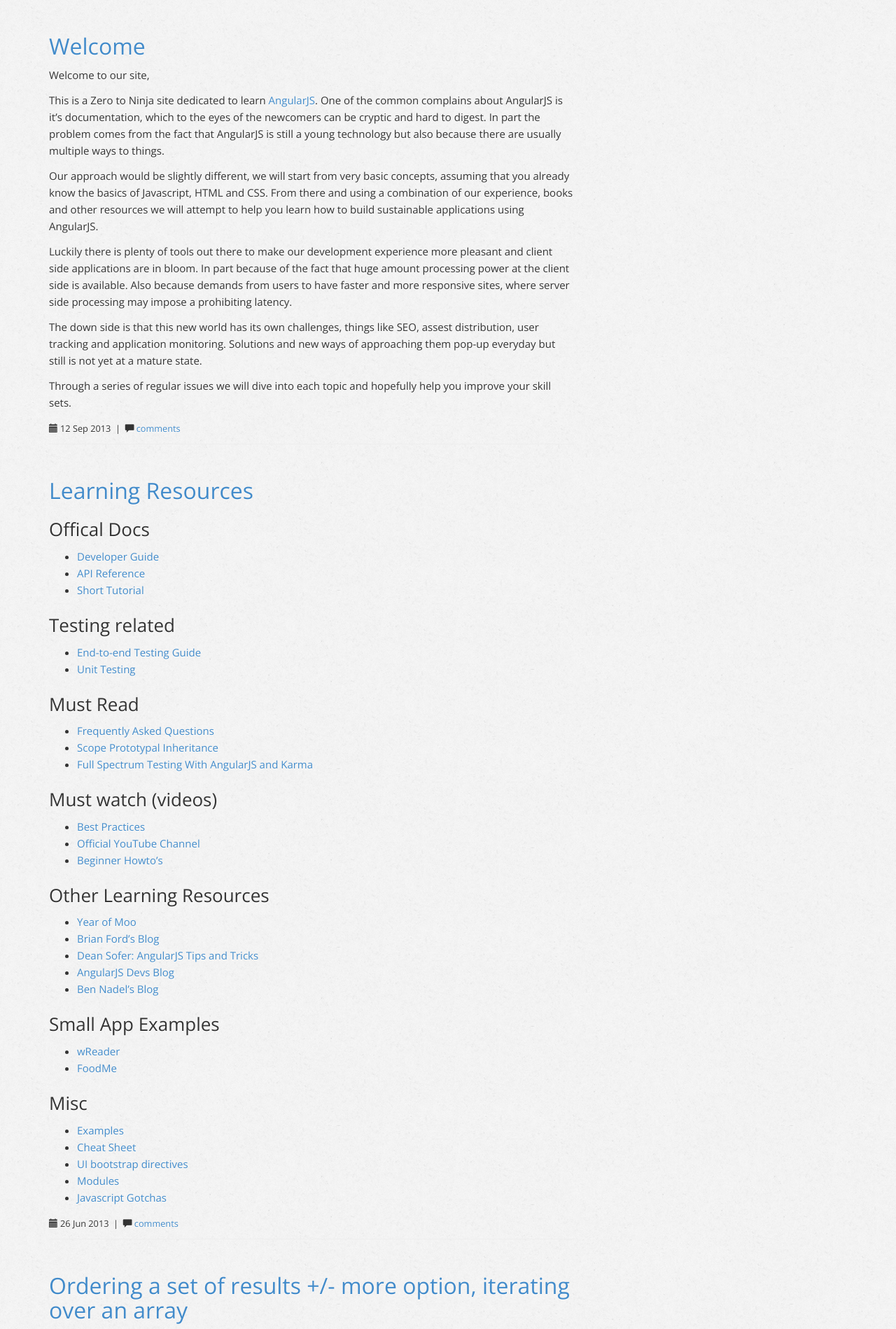
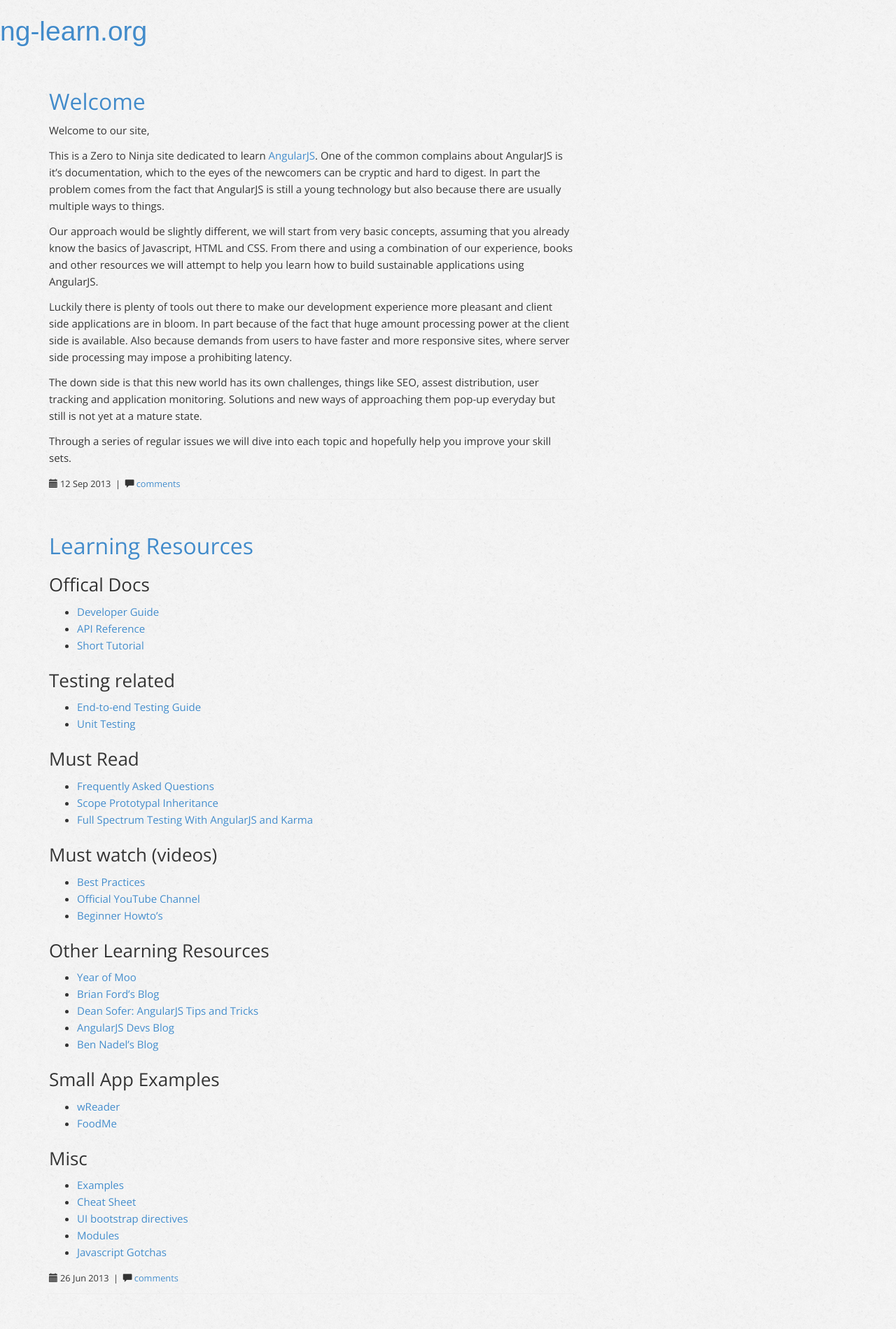
Before and after one commit to ng-learn-org/ng-learn-org.github.io, a Jekyll site: the page built from index.html, in a window 1280 px wide. Shown: the top 1899 px of the page at 70% size. Built offline with Jekyll 4.4.1, drawn with Linux system fonts in a browser that asks for light colours; some web fonts are replaced; Markdown is read by kramdown in place of the engine named in the settings; the list of posts is cut into pages by our own code; comment, search, counter and statistics services are not loaded.

Commit message:
basic brand

```diff
--- a/_includes/header.html
+++ b/_includes/header.html
@@ -1,2 +1,3 @@
 <header>
+  <h1 class="brand"><a href="http://ng-learn.org">ng-learn.org</a></h1>
 </header>
--- a/css/main.css
+++ b/css/main.css
@@ -1,3 +1,12 @@
+@font-face {
+  font-family: "Handy George";
+  src: url("fonts/handy_george.woff") format("woff");
+}
+
+.brand {
+    font-family: "Handy George", sans-serif;
+}
+
 body {
     text-shadow: 0 1px 0 rgba(255,255,255,.8);
 }
```
Also changed, not shown: fonts/handy_george.woff (added).
